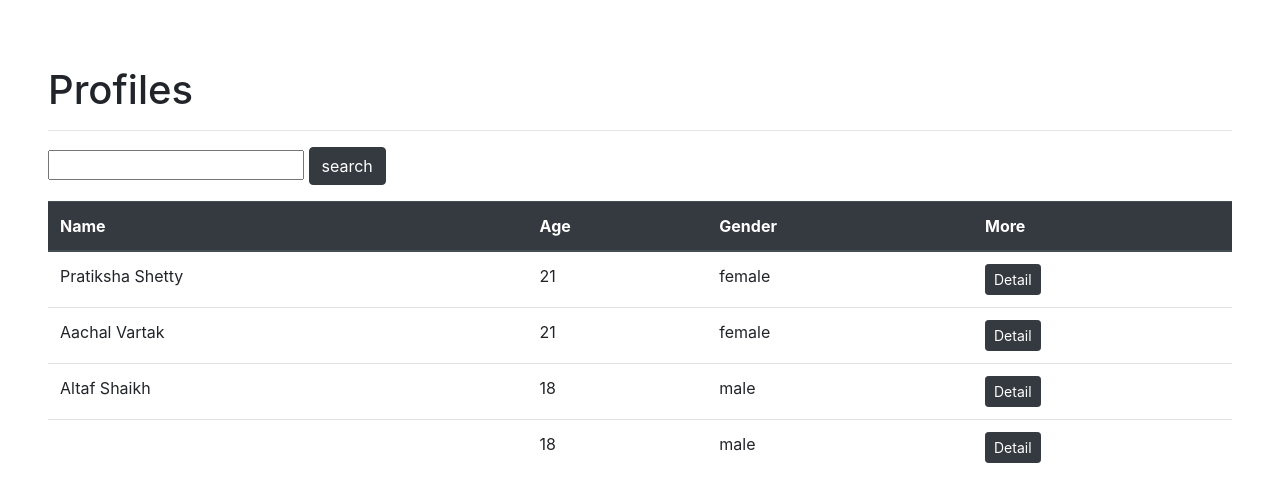
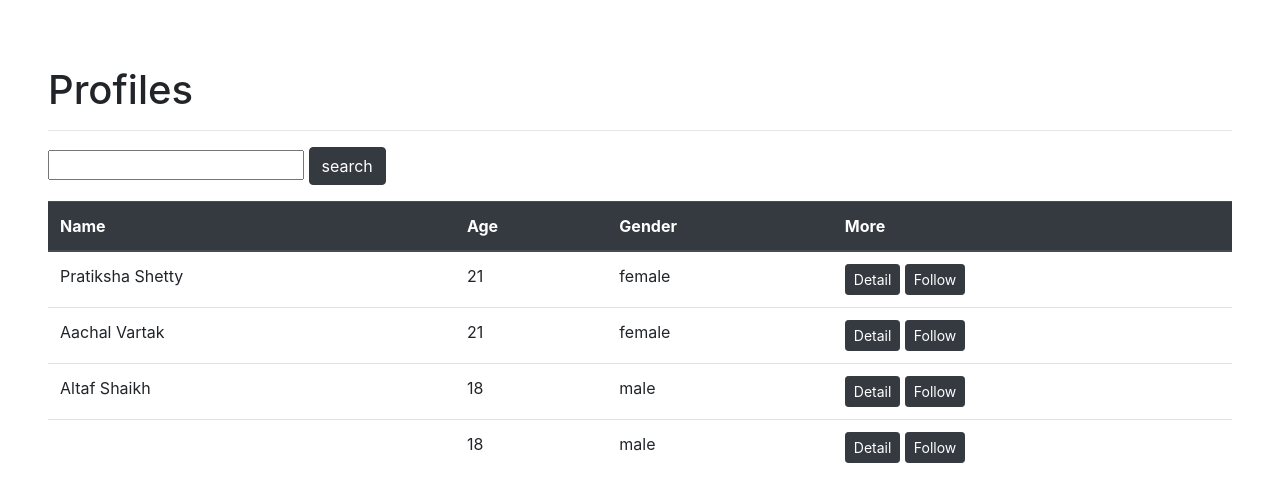
Before and after one commit to altafshaikh/Friends-The-Social-Network, a Django app: page /profile/ in a window 1280 px wide. Shown: the part 56-558 px from the top of the page. Run offline with Django 3.2, Linux system fonts and the light colour scheme; a user stored in the database is signed in; data comes from the database, SQL or seed files in the repository; both versions use the stored data as it was after the commit; some libraries are stand-ins or nearby versions.

Commit message:
Follow Profile implemented

```diff
--- a/core/templates/core/profile_list.html
+++ b/core/templates/core/profile_list.html
@@ -27,7 +27,10 @@
         <td scope="row">{{n1.name}}</td>
         <td>{{n1.age}}</td>
         <td>{{n1.gender}}</td>
-        <td><a class="btn btn-dark btn-sm" href="/profile/{{n1.id}}">Detail</a>
+        <td>
+        <a class="btn btn-dark btn-sm" href="/profile/{{n1.id}}">Detail</a>
+        <a class="btn btn-dark btn-sm" href="/profile/follow/{{n1.id}}">Follow</a>
+        </td>
 
     </tr>
 
--- a/core/views.py
+++ b/core/views.py
@@ -109,3 +109,8 @@
 class ProfileDetailView(DetailView):
     model = Profile
     template_name = 'core/profile_detail.html'
+
+def follow(request,pk):
+    user = Profile.objects.get(pk=pk)
+    FollowUser.objects.create(profile=user,followed_by=request.user.profile)
+    return HttpResponseRedirect(redirect_to = "/profile/")
--- a/friends/urls.py
+++ b/friends/urls.py
@@ -17,6 +17,8 @@
     path("profile/<int:pk>", core_views.ProfileDetailView.as_view(), name='profiledetail'),
     path("profile/", core_views.ProfileListView.as_view(), name='profile'),
 
+    path("profile/follow/<int:pk>", core_views.follow, name='follow'),
+
     url(r'^login/$', auth_views.LoginView.as_view(),{'template_name': 'core/login.html'}, name='login'),
     url(r'^logout/$', auth_views.LogoutView.as_view(),{'template_name': 'core/logout.html'}, name='logout'),
     url(r"^signup/$", core_views.signup, name="signup"),
```
Also changed, not shown: db.sqlite3.
